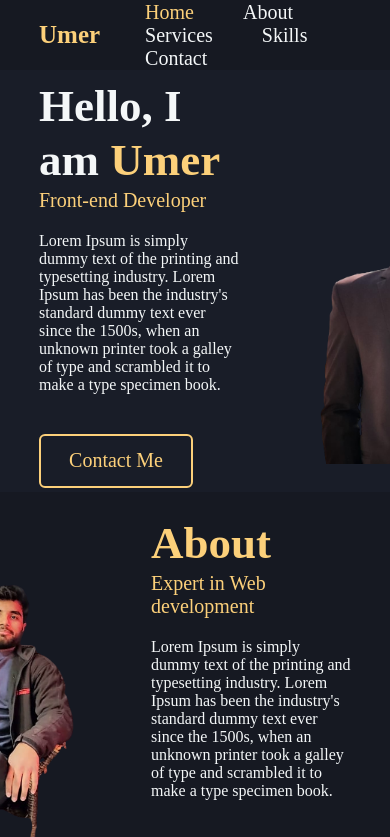
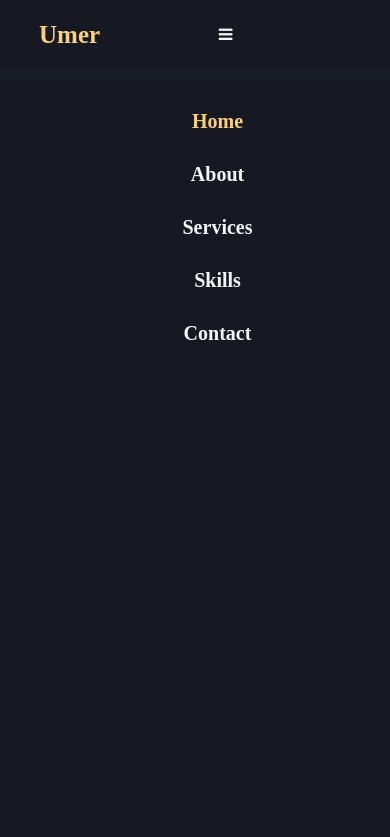
Before and after one commit to umeree/Portfolio, a plain HTML site: page index.html in a window 390 px wide. Shown: the top 837 px of the page. Drawn offline with nearby package versions, Linux system fonts and the light colour scheme.

Commit message:
responsive navbar

```diff
--- a/index.html
+++ b/index.html
@@ -6,18 +6,23 @@
     <meta name="viewport" content="width=device-width, initial-scale=1.0">
     <link href='https://unpkg.com/boxicons@2.1.4/css/boxicons.min.css' rel='stylesheet'>
     <link rel="stylesheet" type="text/css" href="style.css" />
+    <link rel="stylesheet" href="https://cdnjs.cloudflare.com/ajax/libs/font-awesome/4.7.0/css/font-awesome.min.css">
     <title>Portfolio</title>
 </head>
 <body>
     <header class="header">
         <a href="#" class="logo">Umer</a>
-
+        <label for="" class="menu-bar">
+            <i class="fa fa-bars"></i>
+        </label>
         <nav class="navbar">
-            <a href="#" class="active">Home</a>
-            <a href="#about" >About</a>
-            <a href="#services" >Services</a>
-            <a href="#skills" >Skills</a>
-            <a href="/contact.html" >Contact</a>
+            <ul>
+            <li><a href="#" class="active">Home</a></li>
+            <li><a href="#about" >About</a></li>
+            <li><a href="#services" >Services</a></li>
+            <li><a href="#skills" >Skills</a></li>
+            <li><a href="/contact.html" >Contact</a></li>
+            </ul>
         </nav>
     </header>
     <section id="home">
--- a/style.css
+++ b/style.css
@@ -21,6 +21,11 @@ body{
     text-decoration: none;
     font-size: 25px;
     font-weight: 600;
+ }
+ .navbar ul{
+    display: flex;
+    flex-direction: row;
+    list-style: none;
  }
 .navbar a{
     color: #f4f7f8;
@@ -142,6 +147,7 @@ body{
     /* height: 50vh; */
     /* align-items: center; */
     padding: 0 10%;
+    margin: 20px;
 }
 .service-content {
     margin-top: 20px;
@@ -150,6 +156,7 @@ body{
     font-size: 45px;
     font-weight: 900;
     color: #fcd07a;
+    margin-top: 20px;
 }
 .service-content p {
     font-size: 15px;
@@ -222,6 +229,7 @@ body{
 #skills{
     background-color: #161922;
     display: flex;
+    margin-top: 40px;
     flex-direction: column;
     padding: 0 10%;
 }
@@ -311,3 +319,43 @@ body{
         width: 62%;
     }
 }
+/* @media screen and (max-width: 500px) {
+    .header a {
+      float: none;
+      display: block;
+      text-align: left; ul
+    }
+
+    .navbar {
+      float: none;
+    }
+  } */
+.navbar .menu-bar i{
+    color: #fcd07a;
+    font-size: 22px;
+    display: none;
+}
+  @media (max-width: 980px) {
+    .navbar ul {
+        position: fixed;
+        top: 80px;
+        background: #161922;
+        left: 0%;
+        width: 100%;
+        height: 100vh;
+        display: block;
+        text-align: center;
+    }
+    .navbar ul li{
+        margin: 30px 0;
+    }
+    .navbar ul li a{
+        font-size: 20px;
+        display: block;
+        font-weight: 600;
+    }
+    .navbar ul li a:hover{
+        color: #fcd07a;
+        transition: .5s;
+    }
+  }
```
